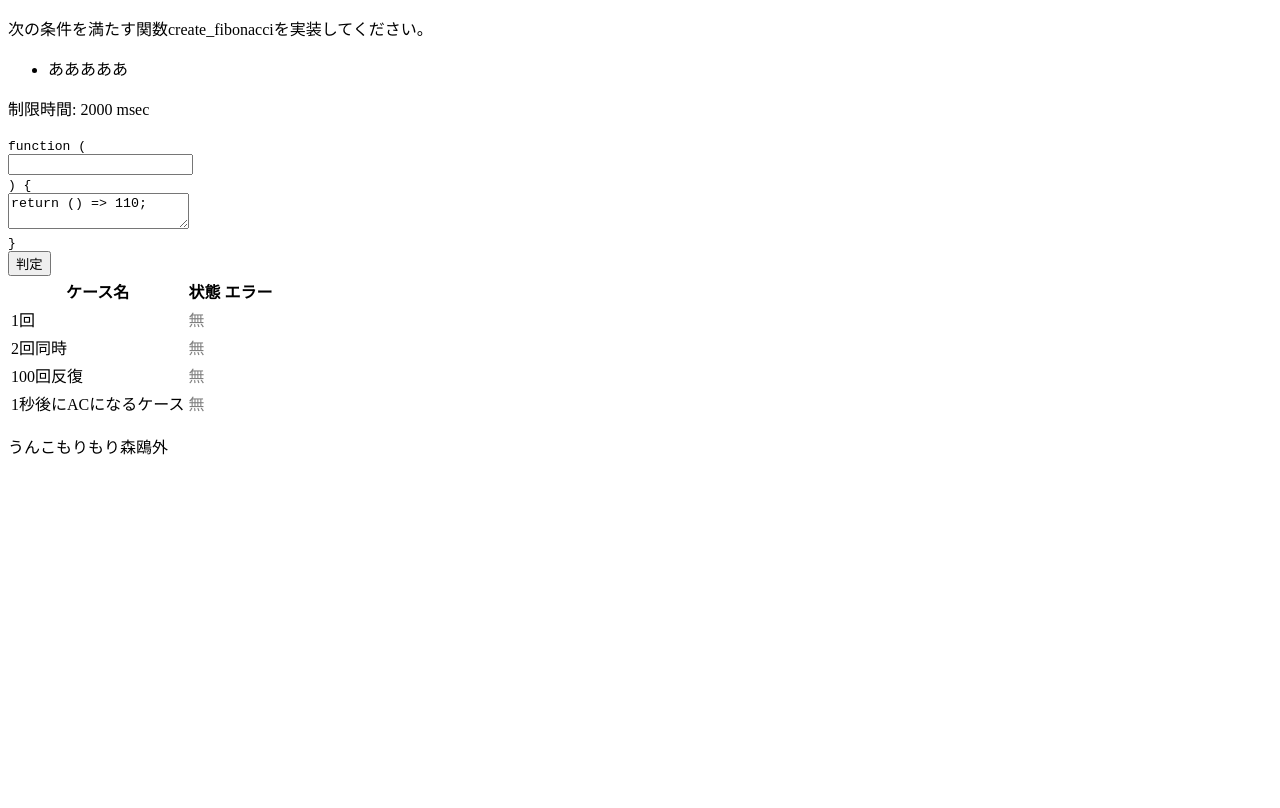
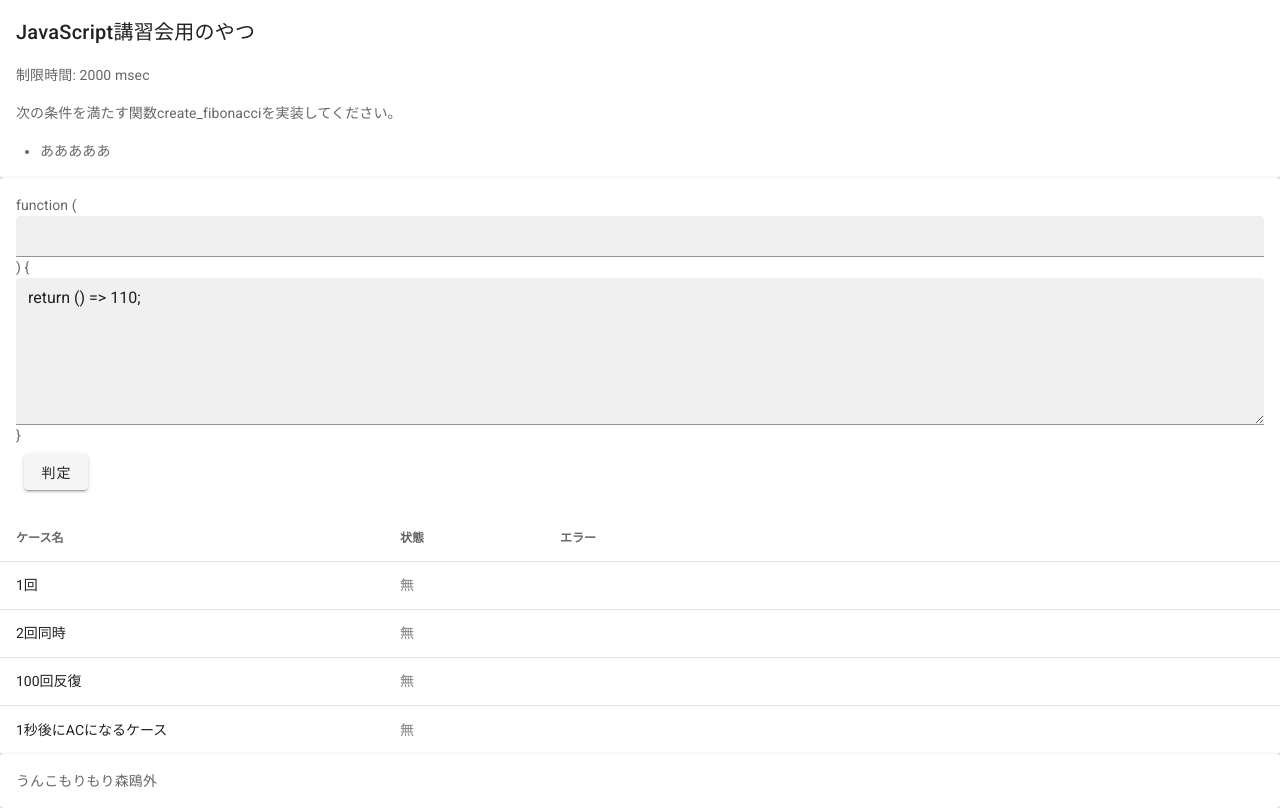
Before and after one commit to roodni/jsjudge, a Vue app: page / in a window 1280 px wide. Built offline with nearby package versions, Linux system fonts and the light colour scheme.

Commit message:
雑にvuetifyを導入

```diff
--- a/public/index.html
+++ b/public/index.html
@@ -1,11 +1,13 @@
 <!DOCTYPE html>
-<html lang="ja">
+<html lang="en">
   <head>
     <meta charset="utf-8">
     <meta http-equiv="X-UA-Compatible" content="IE=edge">
     <meta name="viewport" content="width=device-width,initial-scale=1.0">
     <link rel="icon" href="<%= BASE_URL %>favicon.ico">
     <title><%= htmlWebpackPlugin.options.title %></title>
+    <link rel="stylesheet" href="https://fonts.googleapis.com/css?family=Roboto:100,300,400,500,700,900">
+    <link rel="stylesheet" href="https://cdn.jsdelivr.net/npm/@mdi/font@latest/css/materialdesignicons.min.css">
   </head>
   <body>
     <noscript>
--- a/src/App.vue
+++ b/src/App.vue
@@ -1,16 +1,22 @@
 <template>
-  <div>
-    <p>
-      次の条件を満たす関数create_fibonacciを実装してください。
-      <ul>
-        <li>あああああ</li>
-      </ul>
-    </p>
+  <v-app>
+    <v-card>
+      <v-card-title>
+        JavaScript講習会用のやつ
+      </v-card-title>
+      <v-card-text>
+        <p>制限時間: 2000 msec</p>
+        <p>次の条件を満たす関数create_fibonacciを実装してください。</p>
+        <ul>
+          <li>あああああ</li>
+        </ul>
+      </v-card-text>
+    </v-card>
     <Judge></Judge>
-    <p>
-      うんこもりもり森鴎外
-    </p>
-  </div>
+    <v-card>
+      <v-card-text>うんこもりもり森鴎外</v-card-text>
+    </v-card>
+  </v-app>
 </template>
 
 <script>
--- a/src/components/judge.vue
+++ b/src/components/judge.vue
@@ -1,22 +1,27 @@
 <template>
   <div>
-    <p>制限時間: 2000 msec</p>
-    <div>
-      <code>
-        function (<br>
-        <input type="input" v-model="args"><br>
-        ) {<br>
-        <textarea v-model="code"></textarea><br>
-        }<br>
-        <input type="button" value="判定" @click="judge_code">
-      </code>
-    </div>
-    <table>
+    <v-card>
+      <v-card-text>
+        <v-form>
+          function (
+          <v-text-field v-model="args" filled flat dense hide-details />
+          ) {
+          <v-textarea v-model="code" filled flat dense hide-details></v-textarea>
+          }
+          <v-card-actions>
+            <v-btn @click="judge_code">判定</v-btn>
+          </v-card-actions>
+        </v-form>
+      </v-card-text>
+      <v-simple-table>
+        <thead>
           <tr>
-        <th>ケース名</th>
-        <th>状態</th>
+            <th style="width:30%">ケース名</th>
+            <th style="width:10rem">状態</th>
             <th>エラー</th>
           </tr>
+        </thead>
+        <tbody>
           <tr v-for="(item, index) in cases" :key="index">
             <td>{{ item.name }}</td>
             <td>
@@ -30,7 +35,9 @@
             </td>
             <td>{{ item.err }}</td>
           </tr>
-    </table>
+        </tbody>
+      </v-simple-table>
+    </v-card>
   </div>
 </template>
 
--- a/src/main.js
+++ b/src/main.js
@@ -1,8 +1,10 @@
 import Vue from 'vue'
 import App from './App.vue'
+import vuetify from './plugins/vuetify';
 
 Vue.config.productionTip = false
 
 new Vue({
-  render: h => h(App),
+  vuetify,
+  render: h => h(App)
 }).$mount('#app')
--- /dev/null
+++ b/src/plugins/vuetify.js
@@ -0,0 +1,7 @@
+import Vue from 'vue';
+import Vuetify from 'vuetify/lib';
+
+Vue.use(Vuetify);
+
+export default new Vuetify({
+});
--- a/vue.config.js
+++ b/vue.config.js
@@ -1,2 +1,5 @@
 module.exports = {
-};
+  "transpileDependencies": [
+    "vuetify"
+  ]
+}
```
Also changed, not shown: package.json (+6 -1 lines), 1 other file (tests, documents, lock files or other folders). Lines whose indentation alone changed are shown as unchanged.
